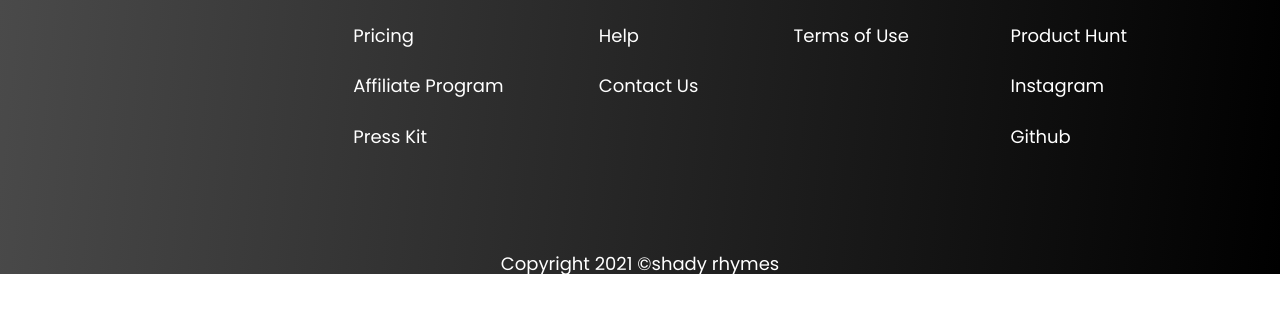
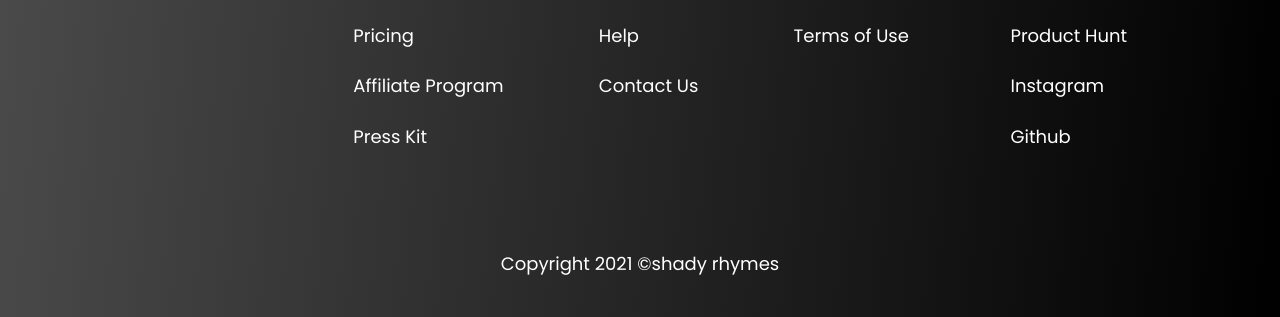
Before and after one commit to Baheryan/shady-rhymes, a website: page index.html in a window 1280 px wide. Shown: the part 6686-7003 px from the top of the page. Before the commit the page ends 6960 px from the top, so only its background shows below. Drawn offline with Linux system fonts and the light colour scheme.

Commit message:
change padding-left, padding right, set padding bottom for footer of desktop

```diff
--- a/styles/desktop.css
+++ b/styles/desktop.css
@@ -35,7 +35,9 @@
     .footer {
         background: linear-gradient(275.58deg, #000000 0%, #4B4B4B 100%);
         margin-top: 182px;
-        padding: 0px;
+        padding-left: 0;
+        padding-right: 0;
+        padding-bottom: 43px;
     }
 
     .footer__content-container {
```
